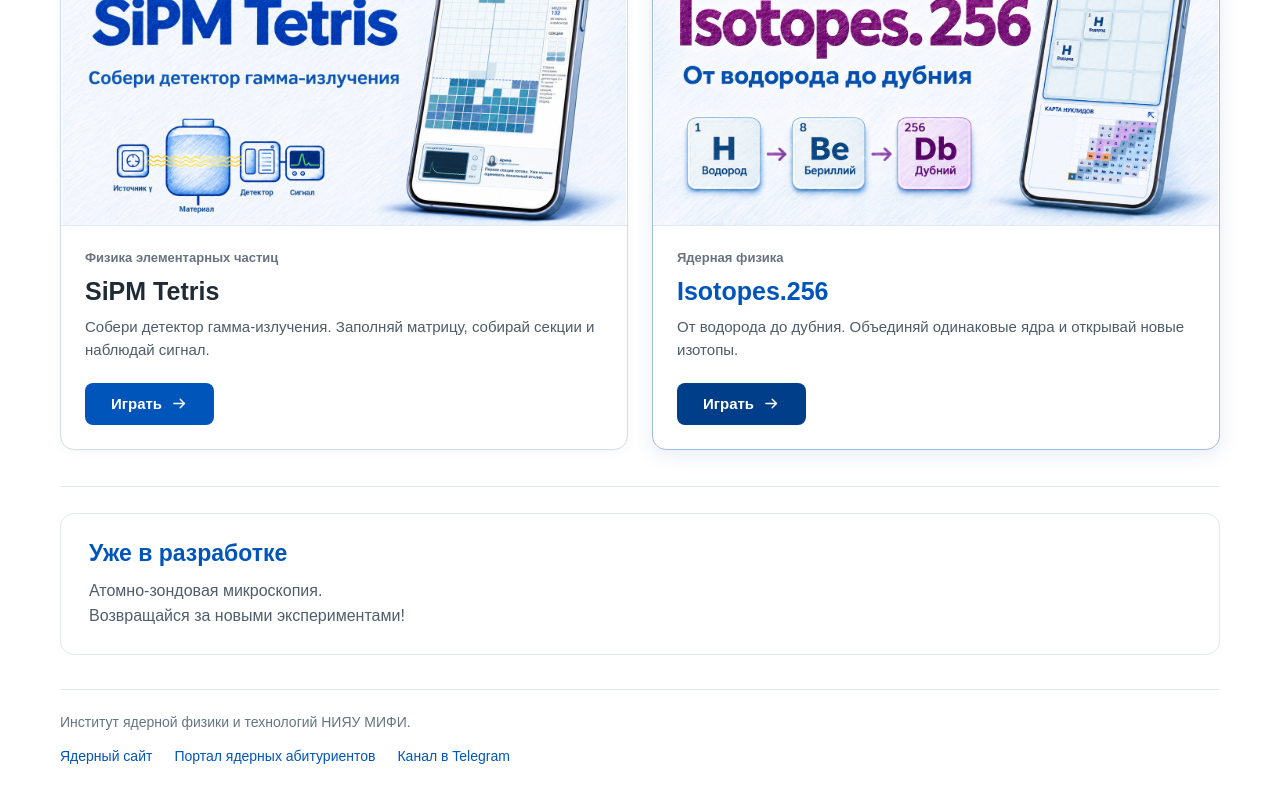
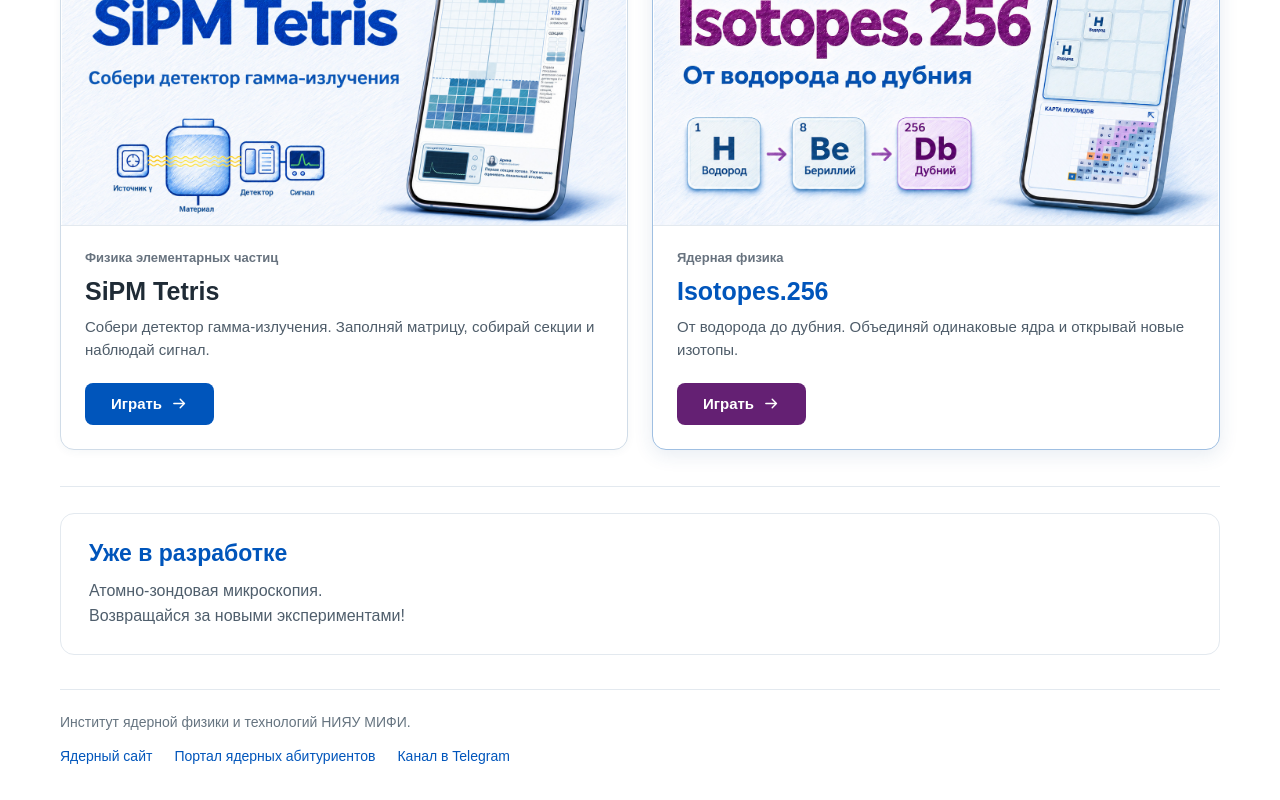
Before and after one commit to maksimdelov13-cell/NuclearGames, a plain HTML site: page index.html in a window 1280 px wide. In both pictures the pointer is over the element 741 px from the left and 973 px from the top of the page. Shown: the part 570-1370 px from the top of the page. Drawn offline with Linux system fonts and the light colour scheme.

Commit message:
Restore game-specific play button colors: blue SiPM, purple Isotopes

```diff
--- a/assets/styles.css
+++ b/assets/styles.css
@@ -124,6 +124,10 @@ h1, h2, h3, p { margin-top: 0; }
 }
 .game-card:hover .game-card__action,
 .game-card:focus-visible .game-card__action { background: var(--blue-hover); }
+/* Цвет кнопки соответствует фирменному цвету каждой обложки */
+.game-card--isotopes .game-card__action { background: #7e298e; }
+.game-card--isotopes:hover .game-card__action,
+.game-card--isotopes:focus-visible .game-card__action { background: #642073; }
 .game-card__action svg {
   width: 17px; height: 17px; fill: none;
   stroke: currentColor; stroke-width: 2;
```
